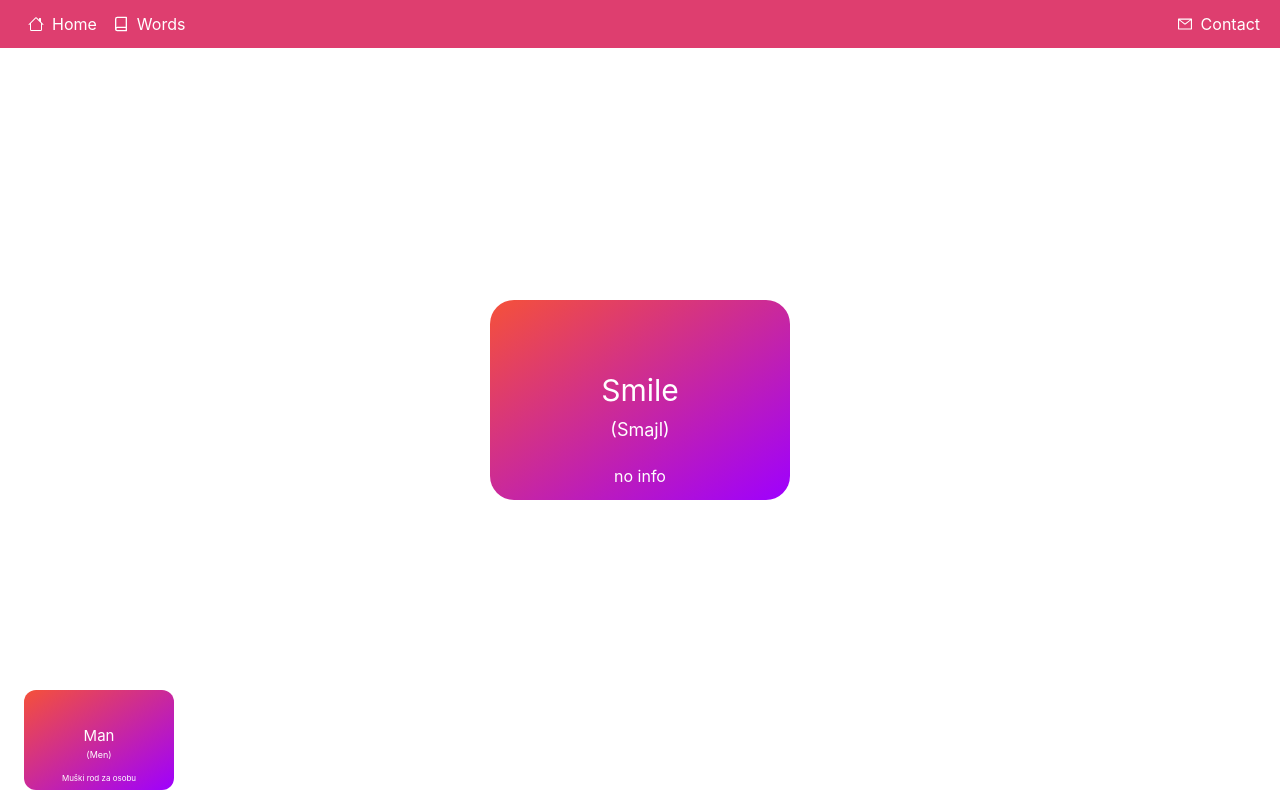
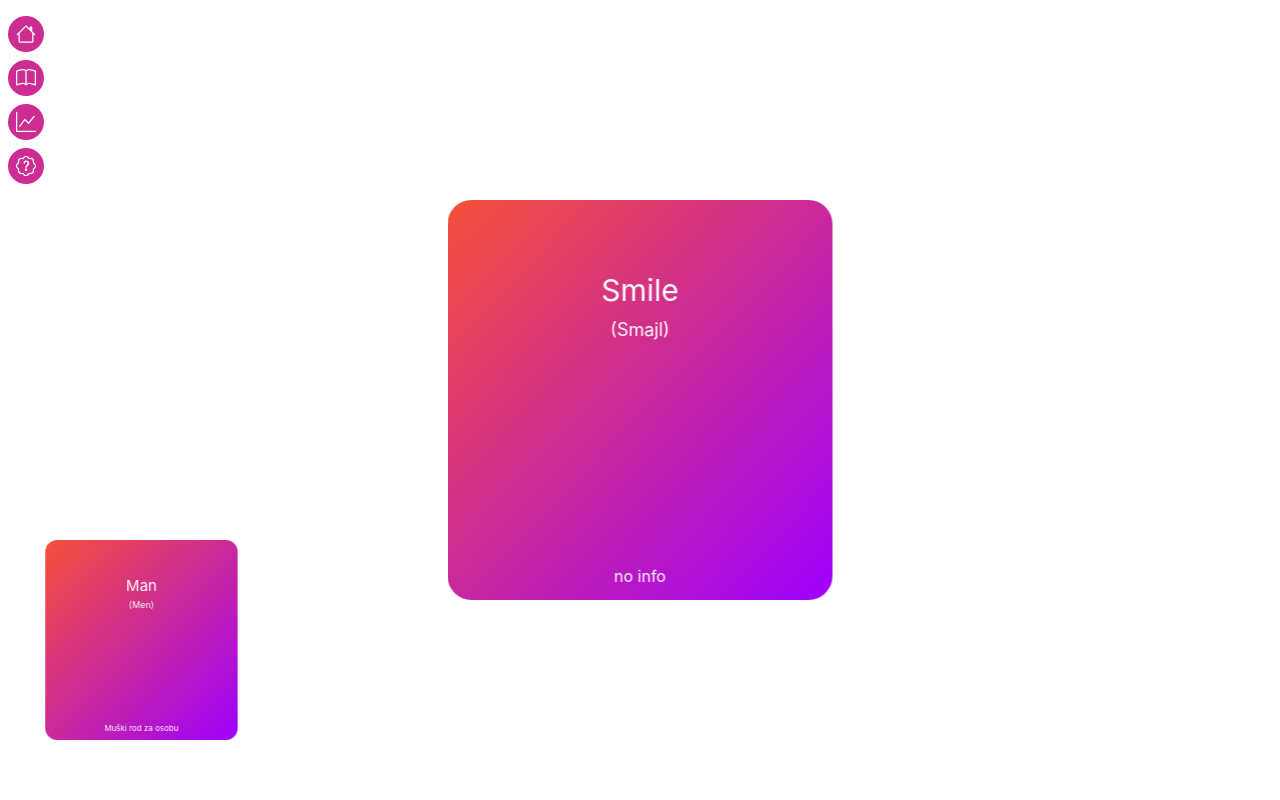
Before and after one commit to semir709/flash_cards, a React (Create React App) app: page / in a window 1280 px wide. Built offline with nearby package versions, Linux system fonts and the light colour scheme.

Commit message:
added nicer navigation

```diff
--- /dev/null
+++ b/src/components/CustomItem.js
@@ -0,0 +1,42 @@
+import React, { useState } from "react";
+import { motion } from "framer-motion";
+
+const CustomItem = (props) => {
+  const [isHover, setIsHover] = useState(false);
+  const variationText = {
+    initial: {
+      display: "none",
+      opacity: 0,
+      x: -20,
+    },
+    hover: {
+      display: "block",
+      opacity: 1,
+      x: 0,
+      transition: {
+        duration: 0.3,
+      },
+    },
+  };
+  return (
+    <div className="flex items-center my-2 cursor-pointer">
+      <motion.div
+        className="rounded-full w-fit p-2 bg-[#CD2C93] text-white"
+        onHoverStart={() => setIsHover(true)}
+        onHoverEnd={() => setIsHover(false)}
+        whileTap={{ scale: 0.8 }}
+      >
+        {props.children}
+      </motion.div>
+      <motion.p
+        variants={variationText}
+        animate={isHover ? "hover" : "initial"}
+        className="mx-3 text-customGray"
+      >
+        {props.text}
+      </motion.p>
+    </div>
+  );
+};
+
+export default CustomItem;
--- a/src/components/Header.js
+++ b/src/components/Header.js
@@ -1,140 +1,87 @@
 import React, { useState } from "react";
+import { motion } from "framer-motion";
 
-import { BsHouse } from "react-icons/bs";
-import { FiBook } from "react-icons/fi";
-import { AiOutlineMail, AiOutlineMenu } from "react-icons/ai";
-import { motion } from "framer-motion";
-import { Link } from "react-router-dom";
+import { BsBook, BsHouse, BsGraphUp, BsPatchQuestion } from "react-icons/bs";
+import { FiMenu } from "react-icons/fi";
+import { AiOutlineClose } from "react-icons/ai";
+import CustomItem from "./CustomItem";
 
 const Header = () => {
   const [toggle, setToggle] = useState(false);
+  return (
+    <header className="fixed z-50 mt-2 ml-2">
+      <nav className="hidden sm:block">
+        <ul>
+          <li>
+            <CustomItem text="Home">
+              <BsHouse fontSize={20} />
+            </CustomItem>
+          </li>
 
-  const checkToggle = () => {
-    if (toggle) setToggle(false);
-    if (toggle === false) setToggle(true);
-  };
+          <li>
+            <CustomItem text="Languages">
+              <BsBook fontSize={20} />
+            </CustomItem>
+          </li>
 
-  const variantsHover = {
-    initial: {
-      translateX: 0,
-    },
-    hover: {
-      translateX: [5, -5, 0],
-    },
-  };
+          <li>
+            <CustomItem text="Progress">
+              <BsGraphUp fontSize={20} />
+            </CustomItem>
+          </li>
 
-  const variantsToggle = {
-    initial: {
-      width: 0,
-      height: 0,
-    },
+          <li>
+            <CustomItem text="About Us">
+              <BsPatchQuestion fontSize={20} />
+            </CustomItem>
+          </li>
+        </ul>
+      </nav>
 
-    toggle: {
-      width: 200,
-      height: "auto",
-    },
-  };
-
-  return (
-    <header className=" fixed  w-full z-50">
-      <nav className="flex justify-between w-full bg-customPrimary py-3 px-5 sm:flex hidden">
-        <div className="flex">
-          <Link to="/home">
-            <motion.div
-              variants={variantsHover}
-              initial="initial"
-              whileHover="hover"
-              className="flex items-center mx-2 cursor-pointer"
+      <div
+        className="sm:hidden block"
+        onClick={() => setToggle((prev) => !prev)}
       >
-              <BsHouse className="fill-white" />
-              <span className="ml-2 text-md text-white">Home</span>
-            </motion.div>
-          </Link>
-
-          <Link to="/words">
-            <motion.div
-              variants={variantsHover}
-              initial="initial"
-              whileHover="hover"
-              className="flex items-center mx-2 cursor-pointer"
-            >
-              <FiBook className="stroke-white" />
-              <span className="ml-2 text-md text-white">Words</span>
-            </motion.div>
-          </Link>
+        {toggle ? (
+          <CustomItem text="Close">
+            <AiOutlineClose fontSize={20} />
+          </CustomItem>
+        ) : (
+          <CustomItem text="Menu">
+            <FiMenu fontSize={20} />
+          </CustomItem>
+        )}
       </div>
 
-        <Link to="/contact">
-          <motion.div
-            variants={variantsHover}
-            initial="initial"
-            whileHover="hover"
-            className="flex items-center cursor-pointer"
-          >
-            <AiOutlineMail className="fill-white" />
-            <span className="ml-2 text-md text-white">Contact</span>
-          </motion.div>
-        </Link>
-      </nav>
+      {toggle && (
+        <motion.div>
+          <ul>
+            <li>
+              <CustomItem text="Home">
+                <BsHouse fontSize={20} />
+              </CustomItem>
+            </li>
 
-      <nav className="flex w-full bg-customPrimary py-3 px-5 sm:hidden relative">
-        <AiOutlineMenu
-          fontSize={25}
-          className="ml-auto cursor-pointer fill-white"
-          onClick={checkToggle}
-        />
+            <li>
+              <CustomItem text="Languages">
+                <BsBook fontSize={20} />
+              </CustomItem>
+            </li>
 
-        {toggle && (
-          <motion.div
-            variants={variantsToggle}
-            initial="initial"
-            animate={toggle ? "toggle" : "initial"}
-            className="bg-customPrimary w-[200px] absolute mt-2 mr-2 rounded-lg top-full right-0"
-          >
-            <ul className="m-3">
-              <li className="mb-2 ">
-                <Link to="/home">
-                  <motion.div
-                    variants={variantsHover}
-                    initial="initial"
-                    whileHover="hover"
-                    className="flex items-center mx-2 cursor-pointer"
-                  >
-                    <BsHouse className="fill-white" />
-                    <span className="ml-2 text-md text-white">Home</span>
-                  </motion.div>
-                </Link>
+            <li>
+              <CustomItem text="Progress">
+                <BsGraphUp fontSize={20} />
+              </CustomItem>
             </li>
-              <li className="mb-2">
-                <Link to="words">
-                  <motion.div
-                    variants={variantsHover}
-                    initial="initial"
-                    whileHover="hover"
-                    className="flex items-center mx-2 cursor-pointer"
-                  >
-                    <FiBook className="stroke-white" />
-                    <span className="ml-2 text-md text-white">Words</span>
-                  </motion.div>
-                </Link>
-              </li>
-              <li className="mb-2">
-                <Link to="/contact">
-                  <motion.div
-                    variants={variantsHover}
-                    initial="initial"
-                    whileHover="hover"
-                    className="flex items-center cursor-pointer mx-2"
-                  >
-                    <AiOutlineMail className="fill-white" />
-                    <span className="ml-2 text-md text-white">Contact</span>
-                  </motion.div>
-                </Link>
+
+            <li>
+              <CustomItem text="About Us">
+                <BsPatchQuestion fontSize={20} />
+              </CustomItem>
             </li>
           </ul>
         </motion.div>
       )}
-      </nav>
     </header>
   );
 };
--- a/src/pages/Home.js
+++ b/src/pages/Home.js
@@ -10,8 +10,8 @@ const Home = () => {
 
   const containerVariants = {
     default: {
-      width: `${!(window.innerWidth < 440) ? "300px" : "100%"}`,
-      height: 200,
+      width: `${!(window.innerWidth < 440) ? "385px" : "100%"}`,
+      height: 400,
       position: "absolute",
       top: "105%",
       left: `${!(window.innerWidth < 640) ? "-4%" : "50%"}`,
--- a/tailwind.config.js
+++ b/tailwind.config.js
@@ -9,6 +9,7 @@ module.exports = {
         customPurple: "#9E00FF",
         customTextColor: "#353535",
         customHoverBgWhite: "rgb(255, 255, 255, 0.2)",
+        customGray: "#5F5F5F",
       },
     },
   },
```
Lines whose indentation alone changed are shown as unchanged.
